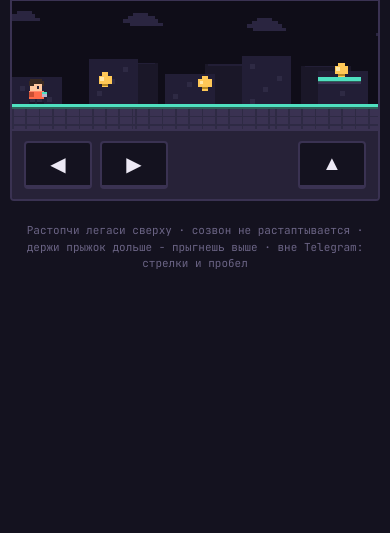
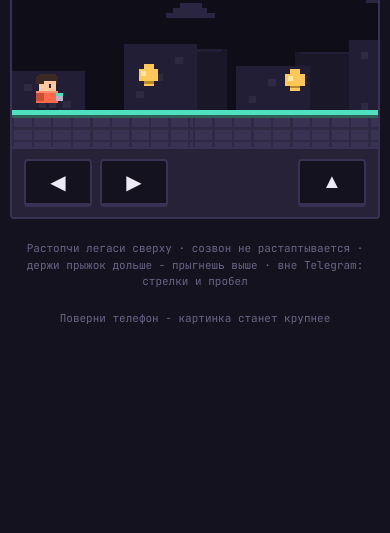
Before and after one commit to Gevorg22/workaem-junior-way, a website built with Vite: page index.html in a window 390 px wide. Shown: the part 311-844 px from the top of the page. Built offline with nearby package versions, Linux system fonts and the light colour scheme.

Commit message:
Кадр подстраивается под экран вместо требования повернуть телефон
Мир по своей природе широкий: платформы идут от y=26 до земли на y=62,
высоту ниже 77 не ужать. На вертикальном телефоне кадр 220x77 вырождался
в полоску 136px - 16% экрана, спрайт игрока 26px.

Теперь ширина кадра считается от доступного места: в портрете сужается
до 150 (полоска 190px, спрайт 37px - на 40% крупнее), на десктопе и в
ландшафте остаются проектные 220, при которых рисовались карты.

Нижняя граница 150 не случайна: при более узком кадре игрок перестаёт
успевать реагировать на врага, выехавшего из-за края.

Поворот телефона не требуем, а подсказываем: игру открывают из чата
одной рукой, и требование повернуть отсекло бы людей на входе.

```diff
--- a/index.html
+++ b/index.html
@@ -59,6 +59,7 @@
       </div>
 
       <p class="hint">Растопчи легаси сверху · созвон не растаптывается · держи прыжок дольше - прыгнешь выше</p>
+      <p class="rotate-hint">Поверни телефон - картинка станет крупнее</p>
     </div>
 
     <script type="module" src="/src/main.ts"></script>
--- a/src/game/render.ts
+++ b/src/game/render.ts
@@ -1,6 +1,6 @@
 import { PAL } from "./palette";
 import { LEVELS } from "./levels";
-import { TUNING as T } from "./tuning";
+import { TUNING as T, VIEW } from "./tuning";
 import {
   drawCheckpoint, drawCoffee, drawDev, drawDoor,
   drawFoe, drawGem, drawProd, drawSquashed, drawSwamp,
@@ -36,7 +36,7 @@ export class Renderer {
       ? `${size}px 'Pixelify Sans', monospace`
       : `${size}px 'JetBrains Mono', monospace`;
     const w = this.ctx.measureText(str).width;
-    this.text(str, (T.viewW - w) / 2, y, color, size, display);
+    this.text(str, (VIEW.w - w) / 2, y, color, size, display);
   }
 
   draw(w: World): void {
@@ -62,7 +62,7 @@ export class Renderer {
     } else if (w.phase === "over") {
       this.banner("ВЫГОРАНИЕ", "начать заново", PAL.shirt);
     } else if (w.phase === "final") {
-      p(0, 0, T.viewW, T.viewH, "rgba(15,13,24,.92)");
+      p(0, 0, VIEW.w, VIEW.h, "rgba(15,13,24,.92)");
       this.centered("ОФФЕР ПОЛУЧЕН", 26, PAL.gem, 15, true);
       this.centered(`Лид Frontend · скиллов ${w.skills} · очков ${w.score}`, 42, PAL.door, 8);
       this.centered("340 вакансий на твой уровень - workaem.com", 56, PAL.text, 7);
@@ -71,19 +71,19 @@ export class Renderer {
   }
 
   private banner(title: string, sub: string, color: string): void {
-    this.paint(0, 0, T.viewW, T.viewH, "rgba(15,13,24,.86)");
-    this.centered(title, T.viewH / 2 - 4, color, 14, true);
-    this.centered(sub, T.viewH / 2 + 10, PAL.text, 7);
+    this.paint(0, 0, VIEW.w, VIEW.h, "rgba(15,13,24,.86)");
+    this.centered(title, VIEW.h / 2 - 4, color, 14, true);
+    this.centered(sub, VIEW.h / 2 + 10, PAL.text, 7);
   }
 
   private background(w: World): void {
     const p = this.paint;
     const lv = w.level;
-    p(0, 0, T.viewW, T.viewH, PAL.sky);
+    p(0, 0, VIEW.w, VIEW.h, PAL.sky);
 
     for (let c = 0; c < 7; c++) {
-      let cx = (c * 74 - w.camera * 0.12) % (T.viewW + 80);
-      if (cx < -60) cx += T.viewW + 80;
+      let cx = (c * 74 - w.camera * 0.12) % (VIEW.w + 80);
+      if (cx < -60) cx += VIEW.w + 80;
       const cy = 8 + ((c * 17) % 14);
       p(cx, cy, 14, 3, PAL.cloud);
       p(cx + 3, cy - 2, 9, 3, PAL.cloud);
@@ -178,15 +178,23 @@ export class Renderer {
     const ctx = this.ctx;
     const p = this.paint;
     const wx = Math.round(w.deadlineX ?? 0);
-    p(wx - 60, 0, 60, T.viewH, "rgba(208,48,74,.16)");
-    p(wx - 3, 0, 3, T.viewH, PAL.deadline);
-    for (let s = 0; s < T.viewH; s += 6) p(wx, s + (Math.floor(w.ticks / 3) % 6), 4, 3, PAL.deadline);
+    p(wx - 60, 0, 60, VIEW.h, "rgba(208,48,74,.16)");
+    p(wx - 3, 0, 3, VIEW.h, PAL.deadline);
+    for (let s = 0; s < VIEW.h; s += 6) p(wx, s + (Math.floor(w.ticks / 3) % 6), 4, 3, PAL.deadline);
 
     ctx.save();
-    ctx.translate(wx - 8, T.viewH / 2);
+    ctx.translate(wx - 8, VIEW.h / 2);
     ctx.rotate(-Math.PI / 2);
     this.text("ДЕДЛАЙН", -22, 0, PAL.deadline);
     ctx.restore();
+  }
+
+  /**
+   * Смена размера холста сбрасывает imageSmoothingEnabled - без повторной
+   * установки после поворота телефона картинка становится мыльной.
+   */
+  resized(): void {
+    this.ctx.imageSmoothingEnabled = false;
   }
 
   get element(): HTMLCanvasElement {
--- a/src/game/tuning.ts
+++ b/src/game/tuning.ts
@@ -1,8 +1,23 @@
 /** Все числа баланса в одном месте - крутить их придётся часто. */
+/**
+ * Видимая область в логических пикселях.
+ *
+ * Высота фиксирована геометрией мира: платформы начинаются с y=26,
+ * земля на y=62 и имеет толщину 15 - ниже 77 не ужать, обрежется уровень.
+ *
+ * Ширина подстраивается под экран. Мир по своей природе широкий (2.86:1),
+ * и на вертикальном телефоне такой кадр вырождается в узкую полоску
+ * высотой 16% экрана. Сужая кадр, мы делаем полоску выше, а спрайты
+ * крупнее - ценой обзора вперёд, поэтому есть нижняя граница.
+ */
+export const VIEW = { w: 220, h: 77 };
+
+/** Ниже этого обзора вперёд не хватает, чтобы среагировать на врага. */
+export const VIEW_W_MIN = 150;
+/** Проектная ширина кадра: столько обзора закладывалось при рисовании карт. */
+export const VIEW_W_MAX = 220;
+
 export const TUNING = {
-  /** Логическое разрешение. Реальный canvas = это × SCALE. */
-  viewW: 220,
-  viewH: 77,
   scale: 4,
 
   accel: 0.55,
--- a/src/game/world.ts
+++ b/src/game/world.ts
@@ -1,5 +1,5 @@
 import { levelAt, LEVELS } from "./levels";
-import { TUNING as T } from "./tuning";
+import { TUNING as T, VIEW } from "./tuning";
 import { PAL } from "./palette";
 import type { Foe, LevelSpec, Particle, Phase, Pickup, Player, Rect, RunStats } from "./types";
 
@@ -156,7 +156,7 @@ export class World {
     // на длинной карте откат в начало обесценивает всё пройденное.
     const x = this.checkpointX;
     this.player = { ...this.player, x, y: lv.groundY - 16, vx: 0, vy: 0, hurt: 40, boost: 0 };
-    this.camera = Math.max(0, Math.min(lv.width - T.viewW, x - T.viewW / 2));
+    this.camera = Math.max(0, Math.min(lv.width - VIEW.w, x - VIEW.w / 2));
     if (this.deadlineX !== null) this.deadlineX = x - 56;
   }
 
@@ -228,7 +228,7 @@ export class World {
     }
     if (p.onGround || (wasGround && p.coyote === 0)) p.coyote = T.coyoteFrames;
 
-    if (p.y > T.viewH + 40) { this.respawn(); return; }
+    if (p.y > VIEW.h + 40) { this.respawn(); return; }
 
     for (const h of lv.hazards) {
       if (overlap(p, { ...h, y: h.y - 4 })) this.damage(h.x + h.w / 2);
@@ -301,9 +301,9 @@ export class World {
       this.emit("clear");
     }
 
-    const target = p.x - T.viewW / 2 + p.w / 2;
+    const target = p.x - VIEW.w / 2 + p.w / 2;
     this.camera += (target - this.camera) * T.cameraEase;
-    this.camera = Math.max(0, Math.min(lv.width - T.viewW, this.camera));
+    this.camera = Math.max(0, Math.min(lv.width - VIEW.w, this.camera));
 
     this.stats.score = this.score;
     this.stats.skills = this.skills;
--- a/src/main.ts
+++ b/src/main.ts
@@ -2,7 +2,7 @@ import "./style.css";
 import { LEVELS } from "./game/levels";
 import { PAL } from "./game/palette";
 import { Renderer } from "./game/render";
-import { TUNING as T } from "./game/tuning";
+import { TUNING as T, VIEW, VIEW_W_MAX, VIEW_W_MIN } from "./game/tuning";
 import { World } from "./game/world";
 import type { WorldEvent } from "./game/world";
 import { Input } from "./platform/input";
@@ -18,8 +18,35 @@ function need<E extends Element>(selector: string): E {
 }
 
 const canvas = need<HTMLCanvasElement>("#stage");
-canvas.width = T.viewW * T.scale;
-canvas.height = T.viewH * T.scale;
+
+/** Меньшую долю экрана игра занимать не должна - иначе не разглядеть. */
+const MIN_SCREEN_SHARE = 0.25;
+
+/**
+ * Подгоняем ширину кадра под экран.
+ *
+ * Игру открывают из чата одной рукой, в портретной ориентации - требовать
+ * повернуть телефон значит терять людей на входе. Вместо этого сужаем кадр:
+ * полоска становится выше, спрайты крупнее, играть можно как есть.
+ *
+ * Нижняя граница не даёт увлечься: при слишком узком кадре игрок перестаёт
+ * успевать реагировать на врага, выехавшего из-за края.
+ */
+function fitViewport(): void {
+  // Холст растягивается на ширину рамки, а она ограничена 880px в стилях.
+  const frameWidth = Math.min(window.innerWidth - 20, 880);
+  const screenHeight = Math.max(window.innerHeight, 1);
+
+  // Высота холста жёстко следует из ширины: höhe = ширина / (w/h).
+  // Отсюда обратная задача - какой ширины кадр даст нужную долю экрана.
+  const widest = (frameWidth * VIEW.h) / (MIN_SCREEN_SHARE * screenHeight);
+
+  VIEW.w = Math.round(Math.max(VIEW_W_MIN, Math.min(VIEW_W_MAX, widest)));
+  canvas.width = VIEW.w * T.scale;
+  canvas.height = VIEW.h * T.scale;
+}
+
+fitViewport();
 
 const hud = {
   level: need<HTMLElement>("#hud-level"),
@@ -129,6 +156,13 @@ function frame(): void {
 
 syncHud();
 canvas.addEventListener("pointerdown", () => canvas.focus());
+
+// Поворот телефона меняет пропорции - пересчитываем кадр.
+// orientationchange приходит до того, как размеры обновятся, поэтому resize.
+window.addEventListener("resize", () => {
+  fitViewport();
+  renderer.resized();
+});
 if (!isTelegram()) document.body.dataset["standalone"] = "true";
 console.info(
   `Путь джуна · уровней: ${LEVELS.length} · среда: ${isTelegram() ? "Telegram Mini App" : "браузер"}`,
--- a/src/style.css
+++ b/src/style.css
@@ -173,3 +173,22 @@ body[data-standalone="true"] .hint::after {
 }
 .brand:hover { color: var(--gold); }
 .brand:focus-visible { outline: 2px solid var(--gold); outline-offset: 3px; border-radius: 2px; }
+
+/**
+ * Подсказка про поворот - только на узких экранах в портрете.
+ *
+ * Именно подсказка, а не блокировка: игру открывают из чата одной рукой,
+ * и требование повернуть телефон отсекло бы часть людей на входе.
+ * В портрете играть можно, просто в ландшафте крупнее.
+ */
+.rotate-hint {
+  display: none;
+  margin: 0;
+  font-size: 11px;
+  color: var(--dim);
+  text-align: center;
+}
+
+@media (orientation: portrait) and (max-width: 560px) {
+  .rotate-hint { display: block; }
+}
```
